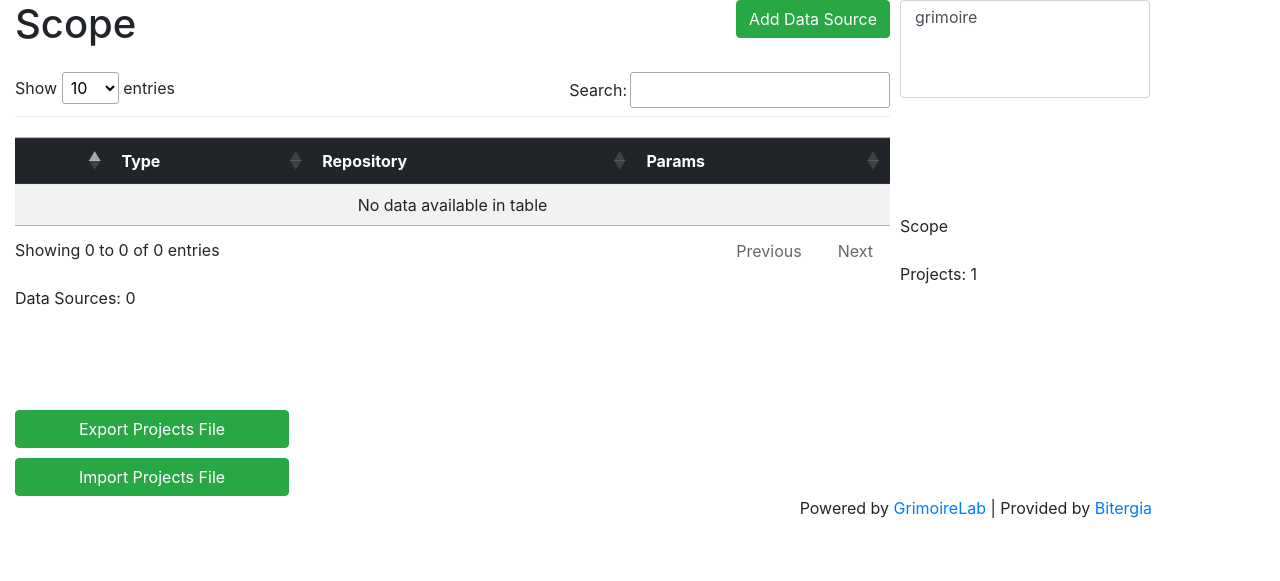
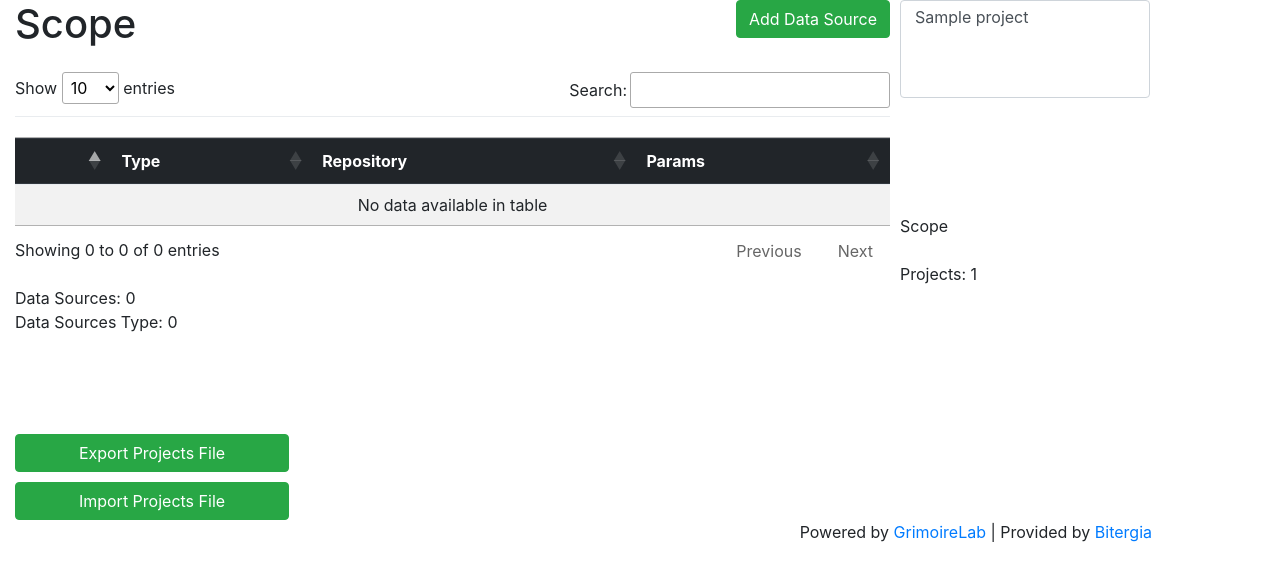
Before and after one commit to chaoss/grimoirelab-bestiary, a Django app: page /projects/ in a window 1280 px wide. Shown: the part 56-637 px from the top of the page. Run offline with Django 3.2, Linux system fonts and the light colour scheme; tables that the repository leaves empty hold one stand-in row (values such as "Sample post"); some libraries are stand-ins or nearby versions.

Commit message:
[gui] Add projects loading and selection

```diff
--- a/django_bestiary/projects/templates/projects/project.html
+++ b/django_bestiary/projects/templates/projects/project.html
@@ -57,14 +57,24 @@
 <!-- RIGHT COLUMN -->
 <div>
     <div class="form-group">
-      <select style="width:20%;" multiple class="form-control" rows="4" id="projectSelect">
-        <option>grimoire</option>
-      </select>
+      <form>
+        <select style="width:20%;" name="project" multiple class="form-control"
+        rows="4" onchange="submit()">
+          {% for project in projects %}
+            {% if project.name == project_selected %}
+              <option selected>{{project.name}}</option>
+            {% else %}
+              <option>{{project.name}}</option>
+            {% endif %}
+          {% endfor %}
+        </select>
+      </form>
     </div>
     <div style="height:100px"></div>
     Scope<br><br>
     Projects: 1<br>
-    Data Sources: {{data_sources|length}}
+    Data Sources: {{data_sources|length}}<br>
+    Data Sources Type: {{data_sources_types|length}}<br>
     <div style="height:100px"></div>
     <input value="Export Projects File" class="btn btn-success">
     <div style="height:10px"></div>
--- a/django_bestiary/projects/views.py
+++ b/django_bestiary/projects/views.py
@@ -1,15 +1,19 @@
 from django.http import HttpResponse
 from django.template import loader
 
-from projects.models import Project
-
-# from django.shortcuts import render
+from projects.models import Ecosystem, Project
 
 
 def index(request):
 
     template = loader.get_template('projects/project.html')
-    context = find_data_sources("grimoire")
+    project = 'grimoire'  # debug value just during testing
+    if (request.GET.get('project')):
+        project = request.GET.get('project')
+    context = find_data_sources(project)
+    context.update(find_projects())
+    context.update(find_data_sources_types(project))
+    context['project_selected'] = project
     render_index = template.render(context, request)
     return HttpResponse(render_index)
 
@@ -32,3 +36,44 @@ def find_data_sources(project):
         print('Can not find project', project)
 
     return data
+
+
+def find_data_sources_types(project):
+    data = {"data_sources_types": []}
+    already_add_ds_tpes = []
+
+    try:
+        project_orm = Project.objects.get(name=project)
+        data_sources_orm = project_orm.data_sources.all()
+        for ds in data_sources_orm:
+            if ds.rep.data_source_type.id in already_add_ds_tpes:
+                continue
+            already_add_ds_tpes.append(ds.rep.data_source_type.id)
+            data['data_sources_types'].append({
+                "id": ds.rep.data_source_type.id,
+                "name": ds.rep.data_source_type.name
+            })
+    except Project.DoesNotExist:
+        print('Can not find project', project)
+
+    return data
+
+
+def find_projects(ecosystem=None):
+    data = {"projects": []}
+
+    try:
+        if ecosystem:
+            ecosystem_orm = Ecosystem.objects.get(name=ecosystem)
+            projects_orm = ecosystem_orm.projects.all()
+        else:
+            projects_orm = Project.objects.all()
+        for project in projects_orm:
+            data['projects'].append({
+                "id": project.id,
+                "name": project.name
+            })
+    except Ecosystem.DoesNotExist:
+        print('Can not find ecosystem', ecosystem)
+
+    return data
```
